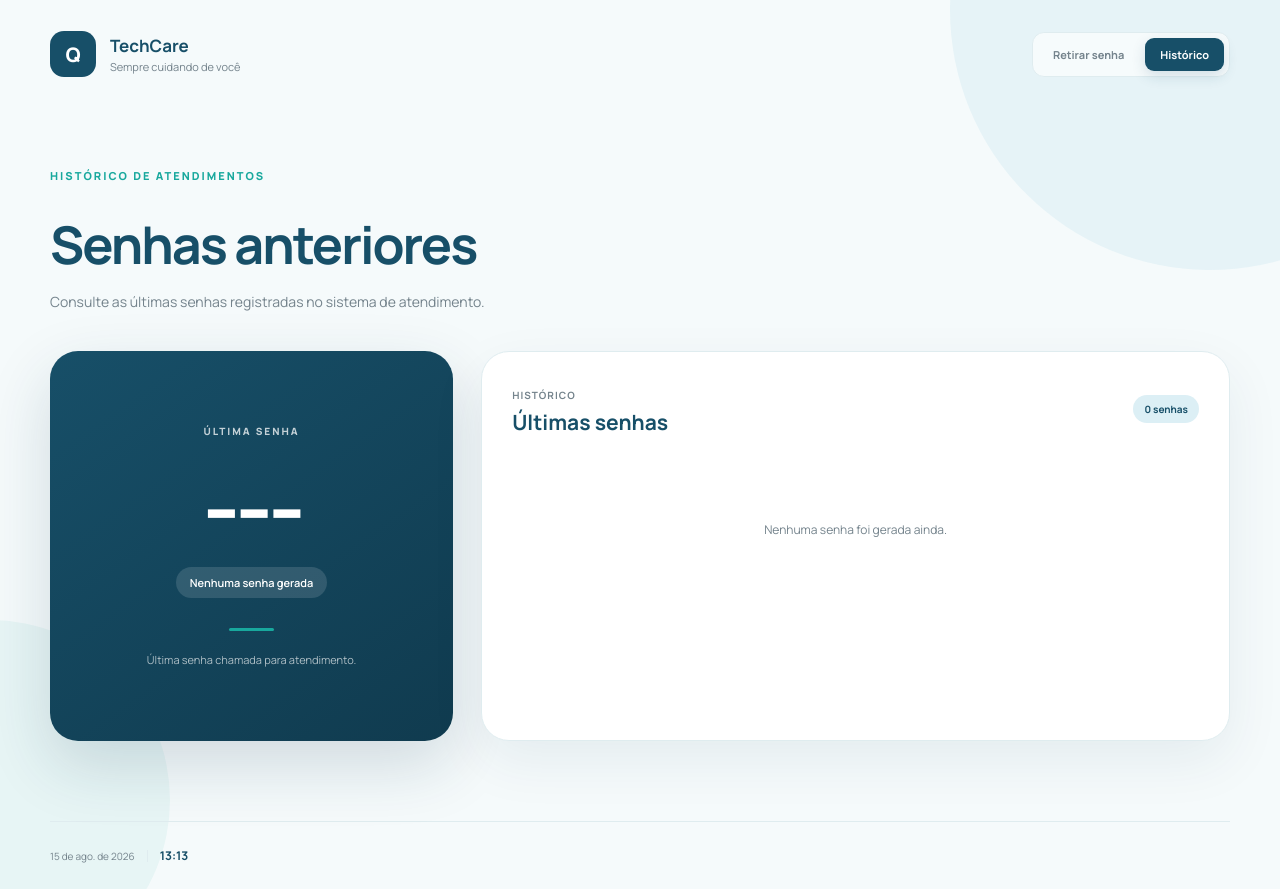
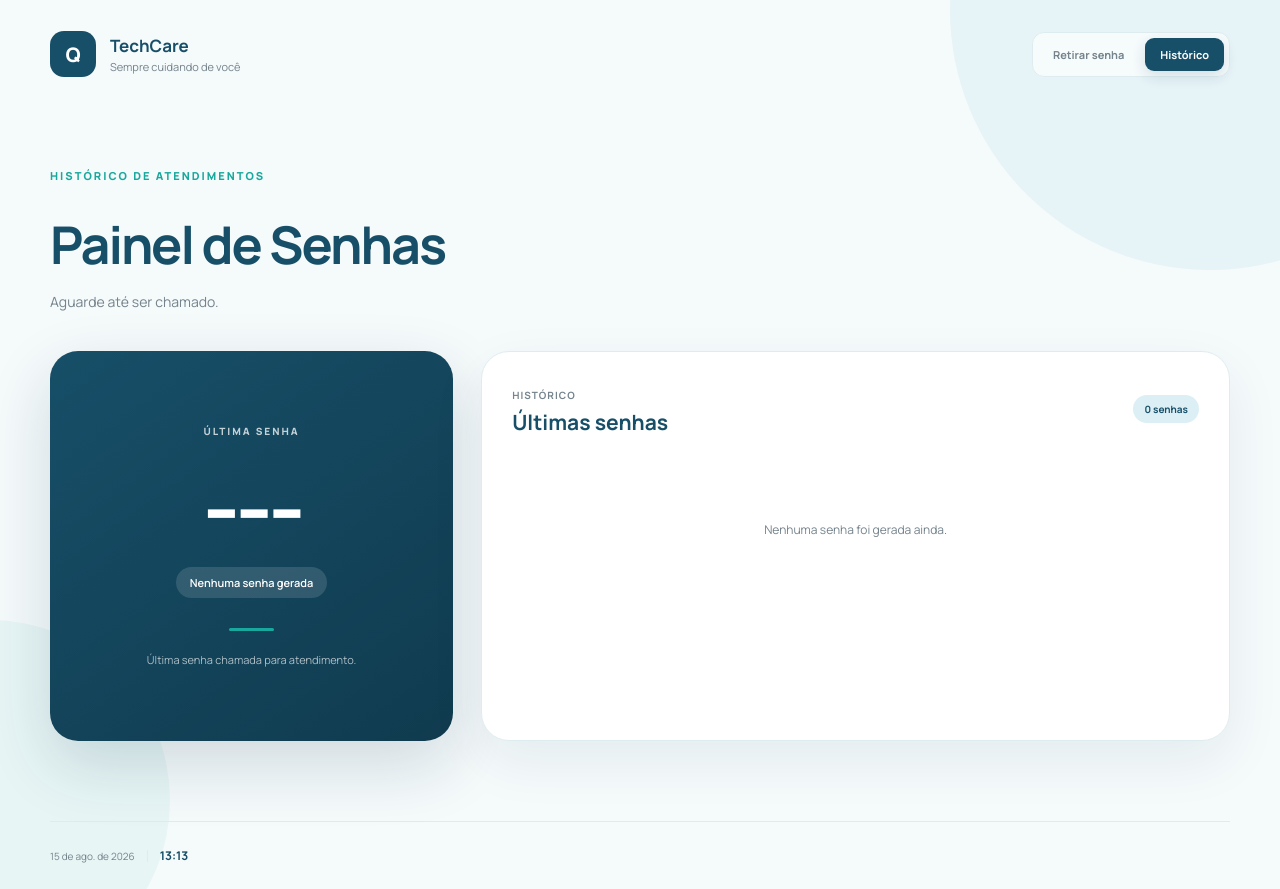
Before and after one commit to Samuel-Damaceno/gerador-de-senhas, a plain HTML site: page index.html in a window 1280 px wide. Both pictures are taken after a click on the button "Histórico". Drawn offline with nearby package versions, Linux system fonts and the light colour scheme.

Commit message:
Atualiza front

```diff
--- a/index.html
+++ b/index.html
@@ -314,12 +314,11 @@
                     </span>
 
                     <h1>
-                        Senhas anteriores
+                        Painel de Senhas
                     </h1>
 
                     <p>
-                        Consulte as últimas senhas registradas
-                        no sistema de atendimento.
+                        Aguarde até ser chamado.
                     </p>
 
                 </div>
@@ -349,7 +348,7 @@
                             class="current-type"
                             id="currentTicketType"
                         >
-                            Nenhum histírico encontrado
+                            Nenhum histórico encontrado
                         </span>
 
 
```
